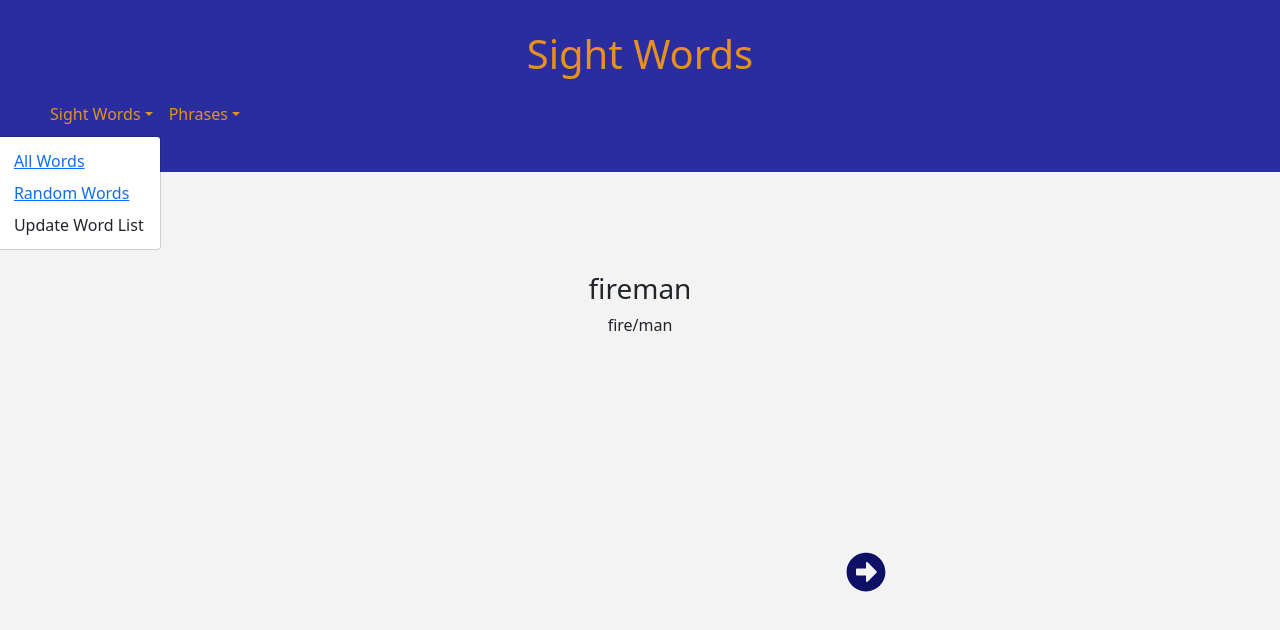
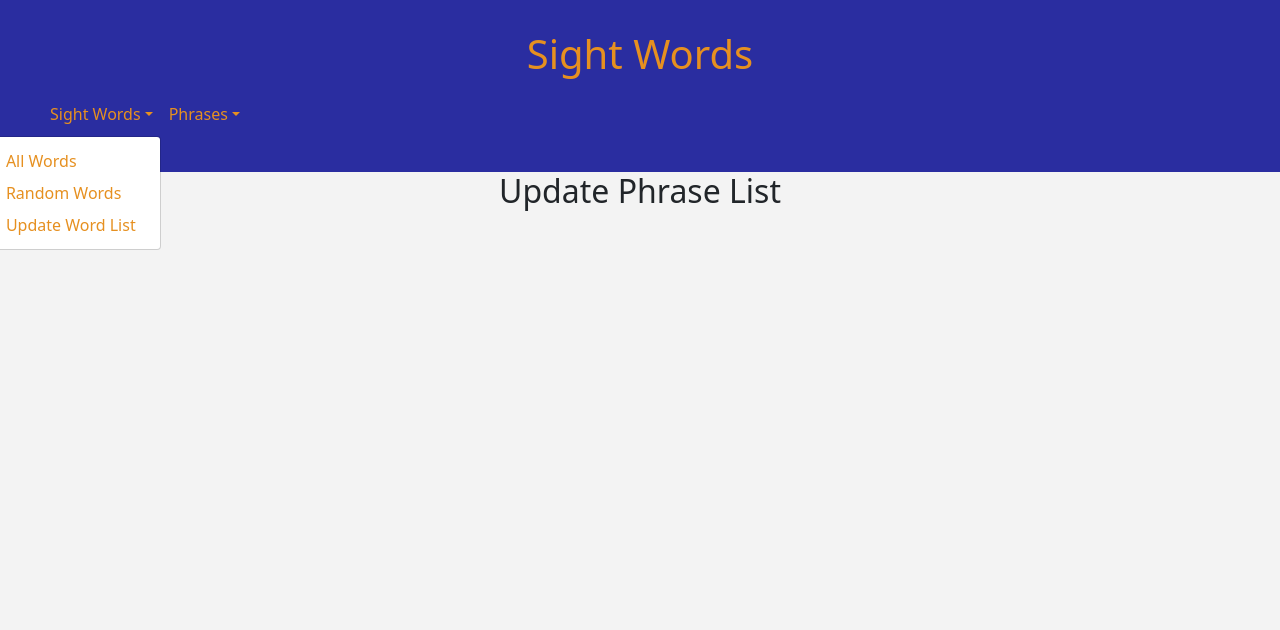
Before and after one commit to Donatron/sight-words, a React (Create React App) app: page /update-phrase-list in a window 1280 px wide. Both pictures are taken after a click on the link "Sight Words". Shown: the top 630 px of the page. Built offline with nearby package versions, Linux system fonts and the light colour scheme.

Commit message:
react-router: added phrases, updatephrases, randomphrases and updateword routes and skeleton components

```diff
--- a/src/App.js
+++ b/src/App.js
@@ -2,12 +2,20 @@ import { Route, Switch } from 'react-router-dom'
 import Header from './components/Header';
 import SightWords from './components/SightWords';
 import RandomWords from './components/RandomWords'
+import UpdateWordList from './components/UpdateWordList';
+import Phrases from './components/Phrases'
+import RandomPhrases from './components/RandomPhrases'
+import UpdatePhraseList from './components/UpdatePhraseList';
 
 function App() {
   return (
     <div className="App">
       <Header />
       <Switch>
+        <Route path="/update-phrase-list" component={UpdatePhraseList} />
+        <Route path="/random-phrases" component={RandomPhrases} />
+        <Route path="/phrases" component={Phrases} />
+        <Route path="/update-word-list" component={UpdateWordList} />
         <Route path="/random-words" component={RandomWords} />
         <Route path="/" component={SightWords} />
       </Switch>
--- /dev/null
+++ b/src/components/LoadingSpinner.js
@@ -0,0 +1,12 @@
+import React from 'react';
+import { Spinner } from 'reactstrap';
+
+const LoadingSpinner = () => {
+  return (
+    <div className="" style={{ marginTop: "250px", height: "100vh" }}>
+      <Spinner color="info" />
+    </div>
+  )
+}
+
+export default LoadingSpinner;
--- a/src/components/Navigation.js
+++ b/src/components/Navigation.js
@@ -40,7 +40,11 @@ const Navigation = () => {
                   </NavItem>
                 </DropdownItem>
                 <DropdownItem>
-                  Update Word List
+                  <NavItem>
+                    <Link to="/update-word-list">
+                      Update Word List
+                    </Link>
+                  </NavItem>
                 </DropdownItem>
               </DropdownMenu>
             </UncontrolledDropdown>
@@ -56,13 +60,25 @@ const Navigation = () => {
               </DropdownToggle>
               <DropdownMenu right>
                 <DropdownItem>
-                  All Phrases
+                  <NavItem>
+                    <Link to="/phrases">
+                      All Phrases
+                    </Link>
+                  </NavItem>
                 </DropdownItem>
                 <DropdownItem>
-                  Random Phrases
+                  <NavItem>
+                    <Link to="/random-phrases">
+                      Random Phrases
+                    </Link>
+                  </NavItem>
                 </DropdownItem>
                 <DropdownItem>
-                  Update Phrase List
+                  <NavItem>
+                    <Link to="/update-phrase-list">
+                      Update Phrase List
+                    </Link>
+                  </NavItem>
                 </DropdownItem>
               </DropdownMenu>
             </UncontrolledDropdown>
--- /dev/null
+++ b/src/components/Phrases.js
@@ -0,0 +1,16 @@
+import React from 'react';
+import { Container, Row, Col } from 'reactstrap';
+
+const Phrases = () => {
+  return (
+    <Container className="site-content">
+      <Row className="site-content_content">
+        <Col>
+          <h2>Phrase List</h2>
+        </Col>
+      </Row>
+    </Container>
+  )
+}
+
+export default Phrases;
--- /dev/null
+++ b/src/components/RandomPhrases.js
@@ -0,0 +1,16 @@
+import React from 'react';
+import { Container, Row, Col } from 'reactstrap';
+
+const RandomPhrases = () => {
+  return (
+    <Container className="site-content">
+      <Row className="site-content_content">
+        <Col>
+          <h2>Random Phrases</h2>
+        </Col>
+      </Row>
+    </Container>
+  )
+}
+
+export default RandomPhrases;
--- /dev/null
+++ b/src/components/UpdatePhraseList.js
@@ -0,0 +1,16 @@
+import React from 'react';
+import { Container, Row, Col } from 'reactstrap';
+
+const UpdatePhraseList = () => {
+  return (
+    <Container className="site-content">
+      <Row className="site-content_content">
+        <Col>
+          <h2>Update Phrase List</h2>
+        </Col>
+      </Row>
+    </Container>
+  )
+}
+
+export default UpdatePhraseList;
--- /dev/null
+++ b/src/components/UpdateWordList.js
@@ -0,0 +1,16 @@
+import React from 'react';
+import { Container, Row, Col } from 'reactstrap';
+
+const UpdateWordList = () => {
+  return (
+    <Container className="site-content">
+      <Row className="site-content_content">
+        <Col>
+          <h2>Update Word List</h2>
+        </Col>
+      </Row>
+    </Container>
+  )
+}
+
+export default UpdateWordList;
--- a/src/index.js
+++ b/src/index.js
@@ -11,7 +11,7 @@ import './styles/style.scss';
 
 ReactDOM.render(
   <React.StrictMode>
-    <BrowserRouter>
+    <BrowserRouter basename={process.env.PUBLIC_URL}>
       <App />
     </BrowserRouter>
   </React.StrictMode>,
--- a/src/styles/abstracts/_mixins.scss
+++ b/src/styles/abstracts/_mixins.scss
@@ -4,3 +4,7 @@
 
   background-color: $white;
 }
+
+@mixin transition {
+  transition: all 0.2s ease-in;
+}
--- a/src/styles/layout/_navigation.scss
+++ b/src/styles/layout/_navigation.scss
@@ -1,14 +1,19 @@
 .navbar {
   background-color: $color-primary;
 
-  .nav-link {
-    color: $color-secondary;
-    padding: 8px;
-    transition: all 0.2s ease-in;
+  .nav-item {
+    a {
+      color: $color-secondary;
+      padding: 8px;
+      text-decoration: none;
+    }
 
-    &:hover {
-      color: $color-secondary-tint;
-      opacity: 0.8
+    .dropdown-item {
+      @include transition;
+
+      &:hover {
+        background-color: $color-primary-shade;
+      }
     }
   }
 }
--- a/src/styles/layout/_sitewords.scss
+++ b/src/styles/layout/_sitewords.scss
@@ -5,9 +5,10 @@
     position: relative;
 
     .svg-inline--fa {
+      @include transition;
+
       font-size: 2.5rem;
       color: $color-primary-shade;
-      transition: all 0.2s ease-in;
 
       &:hover {
         color: $color-primary-tint;
```
